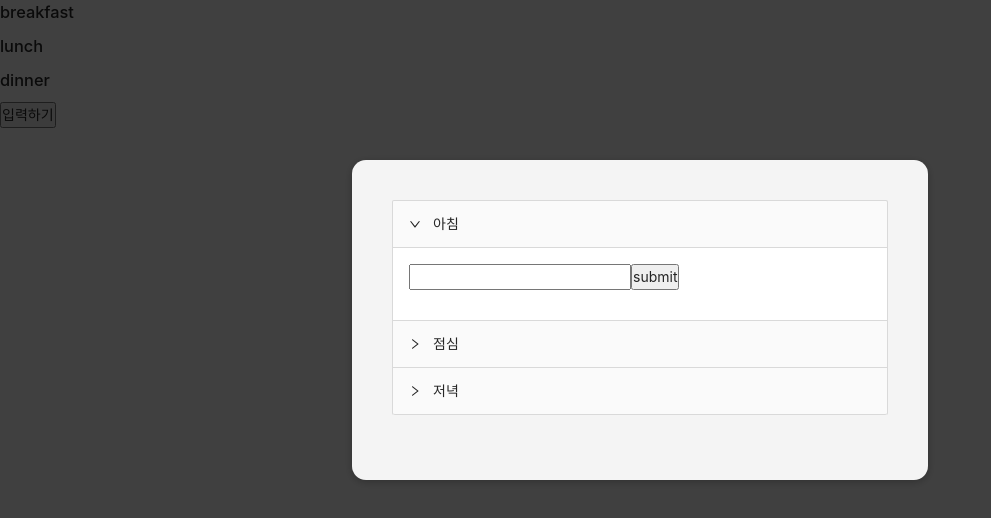
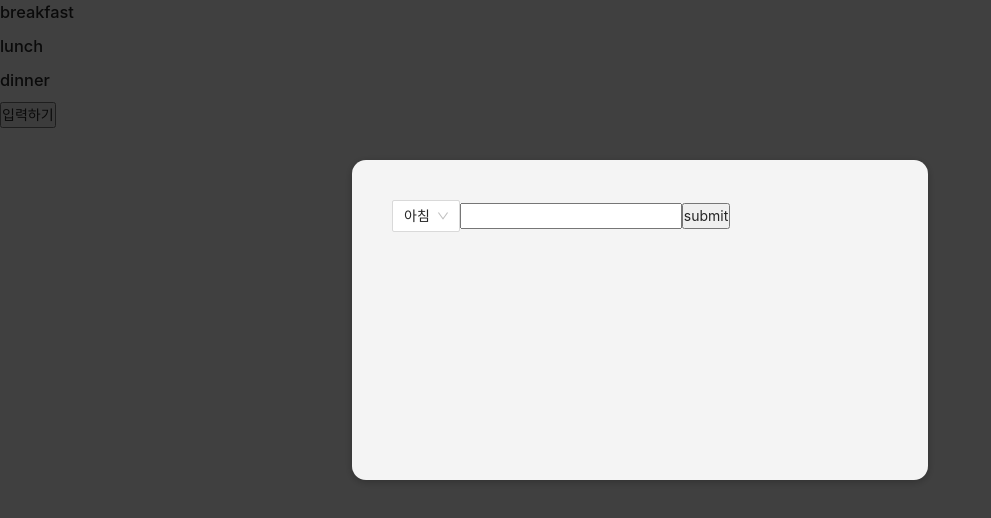
Before and after one commit to ujtap0/daily-nutrients-calculator, a React (Create React App) app: page /meal/1 in a window 1280 px wide. Both pictures are taken after a click on the button "입력하기". Shown: the top 518 px of the page, without its empty margins (0-991 px from the left). Built offline with nearby package versions, Linux system fonts and the light colour scheme.

Commit message:
섭취 음식 입력 form 완성

```diff
--- a/src/features/Search/Search.component.jsx
+++ b/src/features/Search/Search.component.jsx
@@ -1,39 +1,49 @@
-import { useRef } from "react";
+import { useRef, useState } from "react";
 import { useDispatch, useSelector } from "react-redux";
-import { nutrientAction, nutrientSelector } from './slice'
-import { selectAction } from "../Select/slice";
+import { nutrientAction, nutrientSelector } from './slice';
 
-const Search = ({ meal }) => {
+import { Select } from "antd";
+const  {Option } = Select
+
+const Search = ({foodHandler, nextHandler}) => {
+  const [meal, setMeal] = useState('breakfast')
   const dispatch = useDispatch();
   const inputRef = useRef();
   const {isLoading, data, error} = useSelector(nutrientSelector.all);
 
-  const submitHandler = (event) => {
-    event.preventDefault();
+  const searchHandler = () => {
     const {load} = nutrientAction;
     let enteredFoodName = inputRef.current.value;
-    const mealDesc = {meal, enteredFoodName}
-    dispatch(load(mealDesc));
+    dispatch(load(enteredFoodName));
   }
 
-  const selectMealHandler = (foodData) => {
-    const { addMeal } = selectAction;
+  const seletMealHandler = (value) => {
+    setMeal(value)
+  }
+
+  const selectFoodHandler = (foodData) => {
     const selectedMeal = {meal, foodData}
-    dispatch(addMeal(selectedMeal));
+    foodHandler(selectedMeal);
+    nextHandler();
   }
 
   return(
     <div>
-      <form onSubmit={submitHandler}>
+      <div>
+        <Select defaultValue="breakfast" onChange={seletMealHandler}>
+          <Option value="breakfast">아침</Option>
+          <Option value="lunch">점심</Option>
+          <Option value="dinner">저녁</Option>
+        </Select>
         <input ref={inputRef} />
-        <button type='submit'>submit</button>
-      </form>
+        <button onClick={searchHandler}>submit</button>
+      </div>
       <ul>
-        {!isLoading&&data[meal].map((foodData, idx)=>
+        {!isLoading&&data.map((foodData, idx)=>
         <li
-        onClick={selectMealHandler.bind(undefined, foodData)} key={idx}
+        onClick={selectFoodHandler.bind(undefined, foodData)} key={idx}
         >
-          {foodData.DESC_KOR}
+          <span>{foodData.DESC_KOR}</span>
         </li>)}
       </ul>
     </div>
--- a/src/features/Search/saga.js
+++ b/src/features/Search/saga.js
@@ -4,13 +4,11 @@ import { nutrientAction } from './slice';
 
 function* handleGetNutrient (action) {
   const {loadSuccess , loadFail} = nutrientAction;
-  const {meal, enteredFoodName} = action.payload;
   try{
     //call: 함수 호출 첫번째 파라미터는 함수이고 나머지는 해당 함수에 들어갈 인수
-    const nutrient = yield call(getNutrientData, enteredFoodName);
+    const nutrient = yield call(getNutrientData, action.payload);
     //put: 특정 액션을 dispatch
-    const selectedMeal = {meal, nutrient}
-    yield put(loadSuccess(selectedMeal));
+    yield put(loadSuccess(nutrient));
   }catch(err){
     console.log(err)
     yield put(loadFail(err));
--- a/src/features/Search/slice.js
+++ b/src/features/Search/slice.js
@@ -2,11 +2,7 @@ import { createSlice, createSelector } from "@reduxjs/toolkit";
 
 const initialState = {
   isLoading: false,
-  data : {
-    breakfast: [],
-    lunch: [],
-    dinner: [],
-  },
+  data : [],
   error: null
 }
 
@@ -14,13 +10,17 @@ const reducers = {
   load: (state, action) =>{state.isLoading = true},
   loadSuccess: (state, action) => {
     state.isLoading = false;
-    state.data[action.payload.meal] = action.payload.nutrient;
+    state.data= action.payload;
   },
   loadFail: (state, action) => {
     state.isLoading = false;
     state.error= action.payload;
-  }
-}
+  },
+  reset: (state) => {
+    state.isLoading= false;
+    state.data = [];
+    state.error = null;
+}}
 
 const name = 'Search';
 
--- a/src/features/Select/MealForm.component.jsx
+++ b/src/features/Select/MealForm.component.jsx
@@ -1,22 +1,34 @@
-import { Collapse } from 'antd';
+import { useState, useEffect } from 'react';
 import Search from '../Search/Search.component';
+import MealPortion from './MealPortion.component';
+
 import Modal from '../../component/ui/Modal.component';
-const { Panel } = Collapse;
 
 const MealForm = ({onClose}) => {
+  const [meal, setMeal] = useState({});
+  const [order, setOrder] = useState(0);
+
+  const prevHandler = () => setOrder(prev=>prev - 1);
+  const nextHandler = () => setOrder(prev=>prev + 1);
+  const foodHandler = (food) => {
+    setMeal(food)
+  }
+
+  let currentPage;
+
+  if(order === 0){
+    currentPage = <Search foodHandler={foodHandler} nextHandler={nextHandler} />
+  }else if(order === 1){
+    currentPage = <MealPortion food={meal} onClose={onClose} />
+  }
+
   return (
     <Modal onClose={onClose}>
-      <Collapse defaultActiveKey={['1']}>
-        <Panel header="아침" key="1">
-          <Search meal='breakfast'/>
-        </Panel>
-        <Panel header="점심" key="2">
-          <Search meal='lunch'/>
-        </Panel>
-        <Panel header="저녁" key="3">
-          <Search meal='dinner' />
-        </Panel>
-      </Collapse>
+      {currentPage}
+      <div>
+        {order > 0 ? <button onClick={prevHandler}>prev</button> : null}
+        {Object.keys(meal).length > 0 ? <button onClick={nextHandler}>next</button> : null}
+      </div>
     </Modal>
 )}
 
--- /dev/null
+++ b/src/features/Select/MealPortion.component.jsx
@@ -0,0 +1,30 @@
+import { useRef } from "react";
+import { useDispatch } from "react-redux";
+import { selectAction } from "./slice";
+import { nutrientAction } from "../Search/slice";
+import { InputNumber } from "antd";
+
+const MealPortion = ({ food, onClose }) => {
+  const dispatch = useDispatch();
+  const portionRef = useRef();
+
+  const submitHandler = (event) => {
+    event.preventDefault();
+    const { addMeal } = selectAction;
+    const { reset } = nutrientAction;
+    const portion = portionRef.current.value;
+    const mealDesk = {...food, portion}
+    dispatch(addMeal(mealDesk));
+    dispatch(reset());
+    onClose();
+  }
+
+  return(
+    <form onSubmit={submitHandler}>
+      <h3>얼마나 드셨나요?</h3>
+      <InputNumber min={100} defaultValue={100} step={100} ref={portionRef}/>
+      <button>제출하기</button>
+    </form>
+  )
+}
+export default MealPortion
--- a/src/features/Select/Menu.component.jsx
+++ b/src/features/Select/Menu.component.jsx
@@ -5,7 +5,7 @@ const Menu = ({meal, content}) => {
   <div>
     <h3>{meal}</h3>
     {content.length>0 &&
-      content.map(food => <MenuTag meal={meal} name={food.DESC_KOR}/>)}
+      content.map(food => <MenuTag meal={meal} name={food.foodData.DESC_KOR}/>)}
   </div>
  )
 }
--- a/src/features/Select/slice.js
+++ b/src/features/Select/slice.js
@@ -8,10 +8,10 @@ const initialState = {
 
 const reducers = {
   addMeal: (state, action) => {
-    state[action.payload.meal].push(action.payload.foodData)
+    state[action.payload.meal].push(action.payload)
   },
   removeMeal: (state, action) => {
-    state[action.payload.meal] = state[action.payload.meal].filter((food)=>food.DESC_KOR !== action.payload.name)
+    state[action.payload.meal] = state[action.payload.meal].filter((food)=>food.foodData.DESC_KOR !== action.payload.name)
   }
 }
 
```
